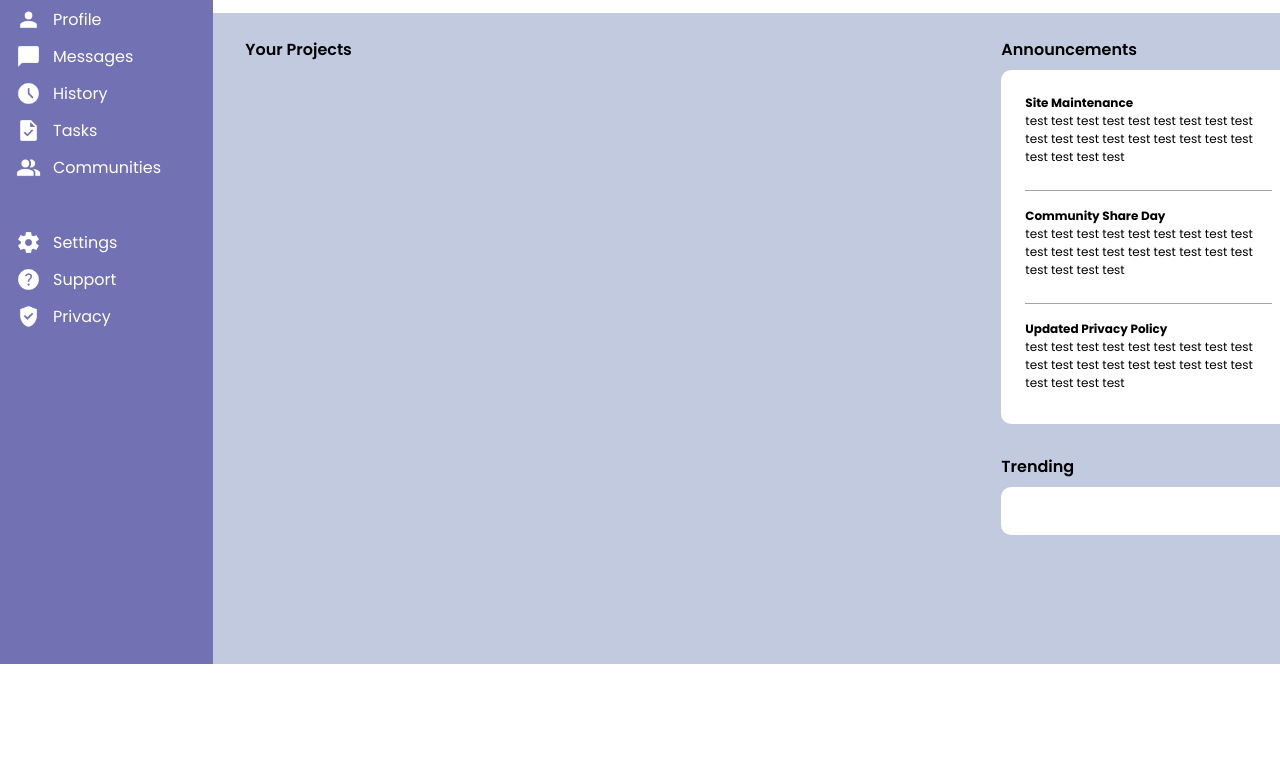
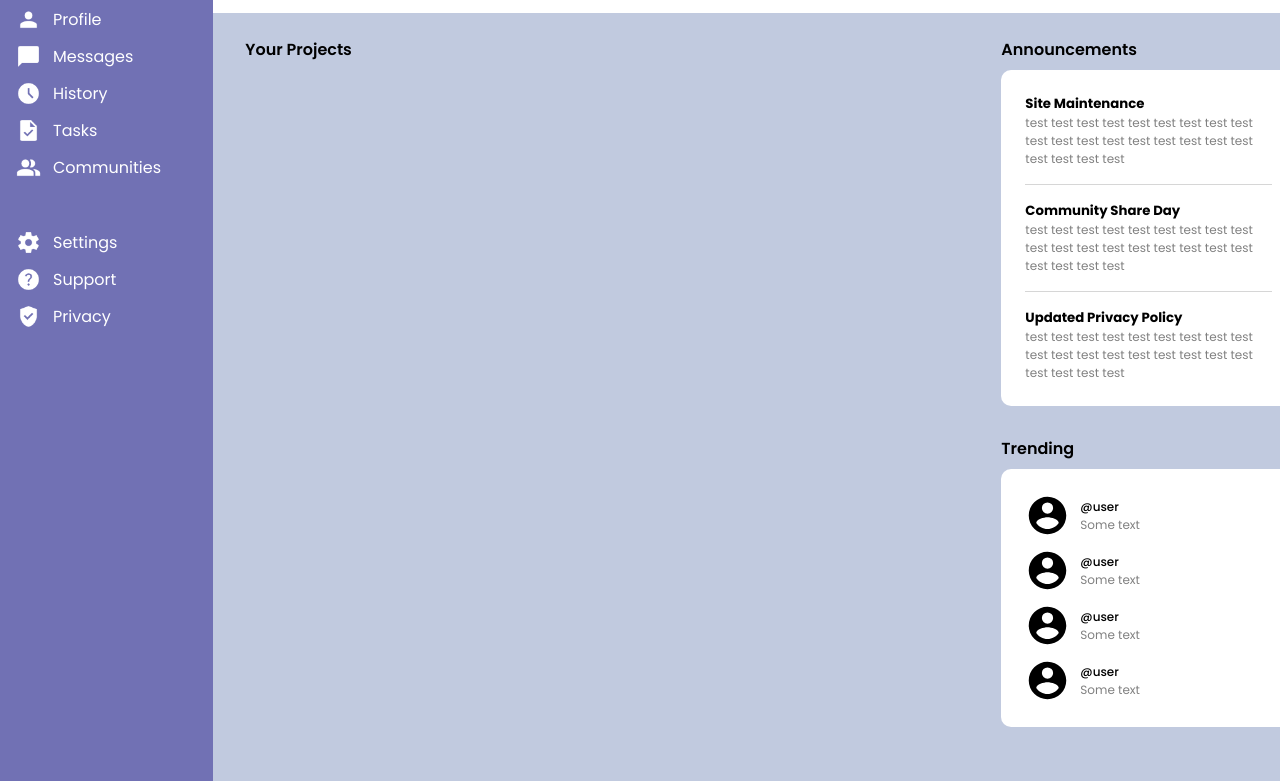
Before and after one commit to bernardo-mcosta/dashboard, a plain HTML site: page index.html in a window 1280 px wide. Shown: the part 136-917 px from the top of the page. Before the commit the page ends 800 px from the top, so only its background shows below. Drawn offline with Linux system fonts and the light colour scheme.

Commit message:
Create sidebar trending content area

```diff
--- a/index.html
+++ b/index.html
@@ -94,33 +94,65 @@
   <div class="main">
 
     <div class="projects">
-      <p>Your Projects</p>
+      <h4>Your Projects</h4>
     </div>
 
     <div class="side-main">
       <div class="announcements">
-       <p>Announcements</p>
+       <h4>Announcements</h4>
        <div class="announ-container">
         <div class="announ">
-          <h4>Site Maintenance</h4>
+          <h5>Site Maintenance</h5>
           <p>test test test test test test test test test test test test test test test test test test test test test test </p>
         </div>
         <hr>
         <div class="announ">
-          <h4>Community Share Day</h4>
+          <h5>Community Share Day</h5>
           <p>test test test test test test test test test test test test test test test test test test test test test test </p>
         </div>
         <hr>
         <div class="announ">
-          <h4>Updated Privacy Policy</h4>
+          <h5>Updated Privacy Policy</h5>
           <p>test test test test test test test test test test test test test test test test test test test test test test </p>
         </div>
        </div>
       </div>
 
       <div class="trending">
-        <p>Trending</p>
+        <h4>Trending</h4>
         <div class="trending-container">
+          <div class="trending-content">
+            <img src="./img/account-circle.svg">
+            <p>
+              <span class="trend-tag">@user</span>
+              <br>
+              <span class="trend-text">Some text</span>
+            </p>
+          </div>
+          <div class="trending-content">
+            <img src="./img/account-circle.svg">
+            <p>
+              <span class="trend-tag">@user</span>
+              <br>
+              <span class="trend-text">Some text</span>
+            </p>
+          </div>
+          <div class="trending-content">
+            <img src="./img/account-circle.svg">
+            <p>
+              <span class="trend-tag">@user</span>
+              <br>
+              <span class="trend-text">Some text</span>
+            </p>
+          </div>
+          <div class="trending-content">
+            <img src="./img/account-circle.svg">
+            <p>
+              <span class="trend-tag">@user</span>
+              <br>
+              <span class="trend-text">Some text</span>
+            </p>
+          </div>
         </div>
       </div>
     </div>
--- a/style.css
+++ b/style.css
@@ -146,7 +146,7 @@ body {
   grid-gap: 1rem;
 }
 
-.main p {
+.main h4 {
   font-weight: 600;
   margin-bottom: 0.5rem;
 }
@@ -175,17 +175,33 @@ body {
   flex-direction: column;
 }
 
-.announ h4 {
-  font-size: 12px;
-}
-
-.announ p {
+.side-main p {
   font-weight: 100;
   font-size: 12px;
+  color: #808080;
 }
 
 hr {
   border: none;
-  border-top: 1px solid rgb(163, 163, 163);
+  border-top: 1px solid rgb(214, 214, 214);
   margin: 1rem 0;
 }
+
+.trending-content {
+  display: flex;
+  align-items: center;
+  gap: 10px;
+}
+
+.trending img {
+  width: 45px;
+}
+
+.trend-tag {
+  color: black;
+  font-weight: 500;
+}
+
+.trending-container {
+  gap: 10px;
+}
```
